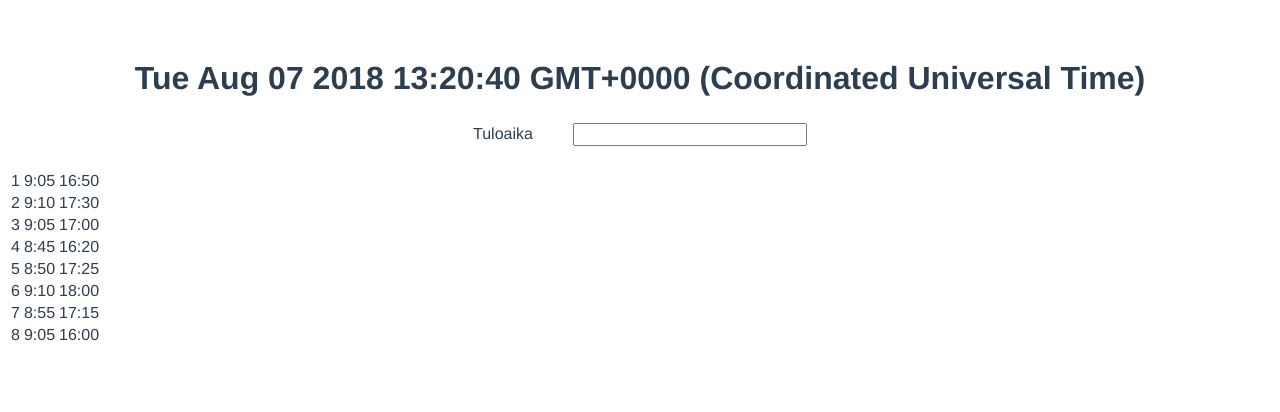
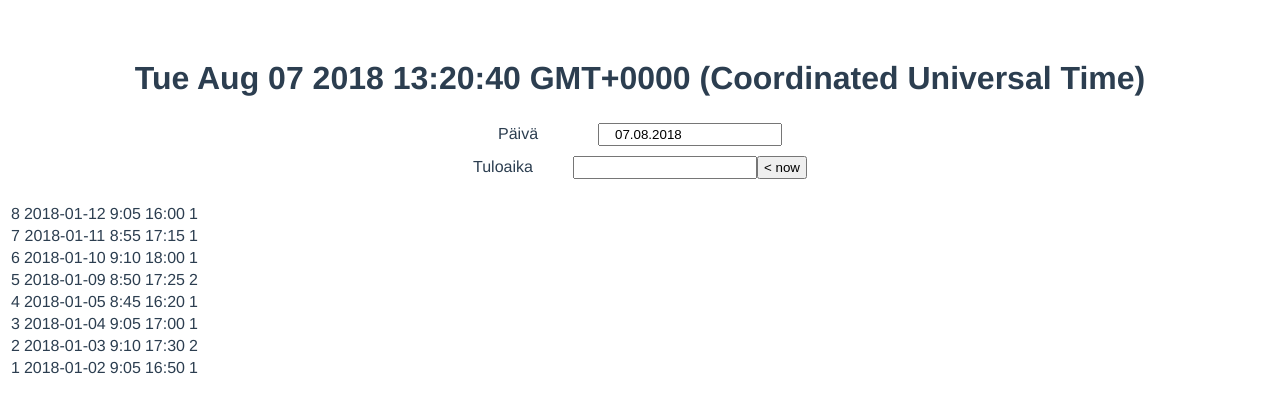
Before and after one commit to tzrissan/tuntikirjanpito, a Vue app: page / in a window 1280 px wide. Shown: the top 412 px of the page. Built offline with nearby package versions, Linux system fonts and the light colour scheme.

Commit message:
Helppo tapa saada tämä ajanhetki kenttään

```diff
--- a/package.json
+++ b/package.json
@@ -8,6 +8,8 @@
     "lint": "vue-cli-service lint"
   },
   "dependencies": {
+    "lodash": "^4.17.10",
+    "numeral": "^2.0.6",
     "vue": "^2.5.16",
     "vue-moment": "^4.0.0"
   },
--- a/src/components/Lomake.vue
+++ b/src/components/Lomake.vue
@@ -1,19 +1,28 @@
 <template>
     <div class="hello">
         <h1>{{ today | moment("D.M.YYYY") }}</h1>
-        <form>
-            <label for="tuloaika">Tuloaika</label>
-            <input type="text" id="tuloaika" v-model="tuloaika"/><br/>
+        <form @submit="tallenna">
+            <label for="date">Päivä</label>
+            <input type="text" id="date" v-model="date"/><br/>
+
+            <label for="tuloaika" >Tuloaika</label>
+            <input type="text" id="tuloaika" v-model="tuloaika"/>
+            <input type="button" class="now" value="< now" v-on:click="tulinJust()" /><br/>
+
             <label for="lahtoaika" v-if="tuloaika">Lähtöaika</label>
-            <input type="text" id="lahtoaika" v-model="lahtoaika" v-if="tuloaika"/><br/>
-            <input type="button" value="Tallenna" v-if="tuloaika || lahtoaika" v-on:click="tallenna" />
+            <input type="text" id="lahtoaika" v-model="lahtoaika" v-if="tuloaika"/>
+            <input type="button" class="now" value="< now"  v-if="tuloaika" v-on:click="meenIhanKohta()" /><br/>
+
+            <input type="submit" value="Tallenna" v-if="tuloaika && lahtoaika" />
         </form>
         <table>
             <tbody>
-            <tr v-for="tyoaika in tyoajat" v-bind:key="tyoaika.id">
+            <tr v-for="tyoaika in laskevassaJarjestyksessa(tyoajat)" v-bind:key="tyoaika.id">
                 <td>{{ tyoaika.id }}</td>
+                <td>{{ tyoaika.date | moment("D.M.YYYY") }}</td>
                 <td>{{ tyoaika.tuloaika }}</td>
                 <td>{{ tyoaika.lahtoaika }}</td>
+                <td>{{ tyoaika.lounaat }}</td>
             </tr>
             </tbody>
         </table>
@@ -22,25 +31,50 @@
 
 <script>
 
+    import _ from 'lodash';
+    import numeral from 'numeral';
     import Tuntikirjanpito from '../data.js';
+
+    function nyt() {
+        const now = new Date();
+        const hour = parseInt(now.toISOString().replace(/.*T(\d\d):.*/, '$1'));
+        const minute = parseInt(now.toISOString().replace(/.*T\d\d:(\d\d).*/, '$1'));
+        const hourFormatted = numeral(hour).format('00');
+        const minuteRoundedAndFormatted = numeral(Math.round(minute/5)*5).format('00');
+        return `${hourFormatted}:${minuteRoundedAndFormatted}`;
+    }
 
     export default {
         name: 'Lomake',
         props: {},
         methods: {
-            tallenna() {
+            tallenna(e) {
                 this.tyoajat.push({
                     id: Math.floor(Math.random() * 1000000),
+                    date: this.date.replace(/(\d{1,2})\.(\d{1,2})\.(\d{4})/, '$3-$2-$1'),
                     tuloaika: this.tuloaika,
-                    lahtoaika: this.lahtoaika
+                    lahtoaika: this.lahtoaika,
+                    lounaat: 1
                 });
+                this.date = new Date().toISOString().replace(/(\d{4})-(\d{2})-(\d{2}).*/, '$3.$2.$1');
                 this.tuloaika = undefined;
                 this.lahtoaika = undefined;
-            }
+                e.preventDefault();
+            },
+            laskevassaJarjestyksessa(rivit) {
+                return _.sortBy(rivit, 'date').reverse();
+            },
+            tulinJust() {
+                this.tuloaika = nyt()
+            },
+            meenIhanKohta() {
+                this.lahtoaika = nyt()
+            },
         },
         data() {
             return {
                 today: new Date(),
+                date: new Date().toISOString().replace(/(\d{4})-(\d{2})-(\d{2}).*/, '$3.$2.$1'),
                 tuloaika: undefined,
                 lahtoaika: undefined,
                 tyoajat: Tuntikirjanpito.get()
@@ -59,9 +93,14 @@
     }
 
     input {
-        width: 200px;
+        width: 150px;
         text-align: left;
         margin: 5px 0;
         padding: 2px 15px;
     }
+
+    input.now {
+        width: initial;
+        padding: 2px 5px;
+    }
 </style>
--- a/src/data.js
+++ b/src/data.js
@@ -1,22 +1,22 @@
 // IDEA replace
 // (\d{1,2}\.\d{1,2}\.)\s*[a-zA-Z\s]*(\d{1,2}:\d\d)[\s-]*(\d{1,2}:\d\d).*(\d)
-// { date: '$1', tuloaika: '$2', lahtoaika: '$3', lounaat: $4 },
+// { date: '$1.2018', tuloaika: '$2', lahtoaika: '$3', lounaat: $4 },
 
 const demo_data = [
-    {id: 1, date: '2.1.', tuloaika: '9:05', lahtoaika: '16:50', lounaat: 1},
-    {id: 2, date: '3.1.', tuloaika: '9:10', lahtoaika: '17:30', lounaat: 2},
-    {id: 3, date: '4.1.', tuloaika: '9:05', lahtoaika: '17:00', lounaat: 1},
-    {id: 4, date: '5.1.', tuloaika: '8:45', lahtoaika: '16:20', lounaat: 1},
-    {id: 5, date: '9.1.', tuloaika: '8:50', lahtoaika: '17:25', lounaat: 2},
-    {id: 6, date: '10.1.', tuloaika: '9:10', lahtoaika: '18:00', lounaat: 1},
-    {id: 7, date: '11.1.', tuloaika: '8:55', lahtoaika: '17:15', lounaat: 1},
-    {id: 8, date: '12.1.', tuloaika: '9:05', lahtoaika: '16:00', lounaat: 1}
+    {id: 1, date: '2018-01-02', tuloaika: '9:05', lahtoaika: '16:50', lounaat: 1},
+    {id: 2, date: '2018-01-03', tuloaika: '9:10', lahtoaika: '17:30', lounaat: 2},
+    {id: 3, date: '2018-01-04', tuloaika: '9:05', lahtoaika: '17:00', lounaat: 1},
+    {id: 4, date: '2018-01-05', tuloaika: '8:45', lahtoaika: '16:20', lounaat: 1},
+    {id: 5, date: '2018-01-09', tuloaika: '8:50', lahtoaika: '17:25', lounaat: 2},
+    {id: 6, date: '2018-01-10', tuloaika: '9:10', lahtoaika: '18:00', lounaat: 1},
+    {id: 7, date: '2018-01-11', tuloaika: '8:55', lahtoaika: '17:15', lounaat: 1},
+    {id: 8, date: '2018-01-12', tuloaika: '9:05', lahtoaika: '16:00', lounaat: 1}
 ];
 
 const Tuntikirjanpito = {
     get() {
         return demo_data;
     }
-}
+};
 
 export default Tuntikirjanpito;
```
Also changed, not shown: 1 other file (tests, documents, lock files or other folders).
